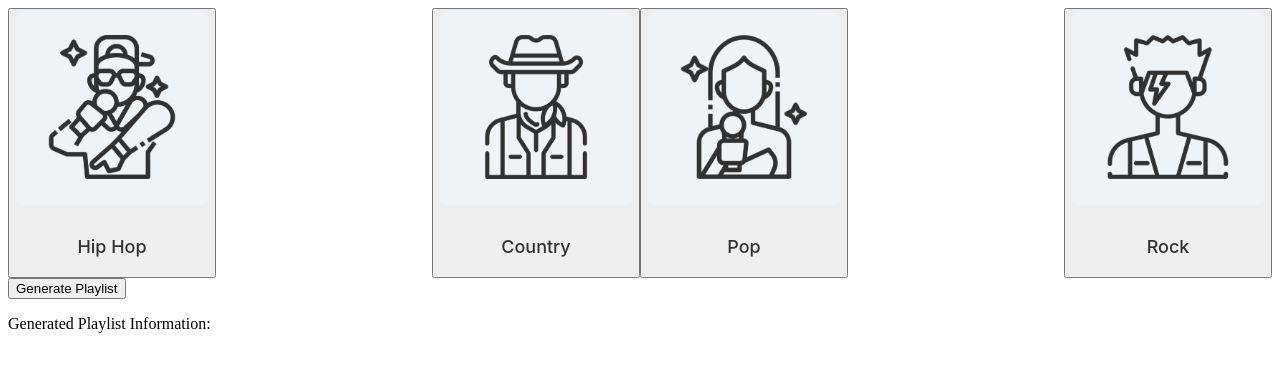
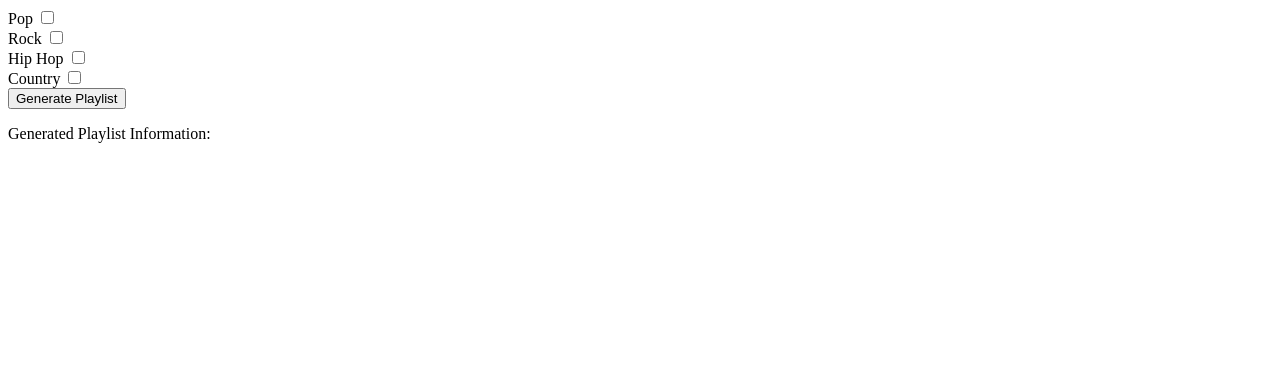
Before and after one commit to liammoreland/liammoreland.github.io, a plain HTML site: page callback.html in a window 1280 px wide. Drawn offline with Linux system fonts and the light colour scheme.

Commit message:
changed back to checkboxes

```diff
--- a/callback.html
+++ b/callback.html
@@ -2,152 +2,19 @@
 <html>
 <head>
     <title>Playlist Generator</title>
-    <style>
-
-.top-genre-section p {
-    margin: 0;
-    padding-bottom: 32px;
-}
-
-.top-genre-section button {
-    background-color: transparent;
-    border: none;
-}
-
-.genre-img {
-    background-color: #F0F3F5;
-    border-radius: 10px;
-}
-
-
-.genre-icon p {
-    display: flex;
-    justify-content: center;
-    padding-top: 12px;
-    color: var(--ACT-Black, #313131);
-    font-family: Inter;
-    font-size: 1.12371rem;
-    font-style: normal;
-    font-weight: 500;
-    line-height: normal;
-}
-
-.genre-icon img {
-    width: 144px;
-    padding: 24px;
-}
-
-.genre-btn-container {
- display: flex;
- align-items: center;
-}
-
-.genre-row1 {
-    display: flex;
-    flex-direction: row;
-    justify-content: space-between;
-    min-width: 100%;
-}
-
-.genre-row {
-    display: flex;
-    justify-content: space-between;
-    min-width: 50%;
-}
-
-@media (max-width: 800px) {
-
-
-.top-genre-section {
-    padding-bottom: 136px;
-}
-    .top-genre-section {
-        padding: 0;
-        padding-bottom: 148px;
-    }
-    .genre-row1 {
-        display: block;
-    }
-    .genre-btn-container {
-        display: flex;
-        align-items: center;
-        justify-content: center;
-       }
-
-
-    .top-genre-section .container {
-        padding-top: 2.29rem;
-        padding-bottom: 2.29rem;
-    }
-
-    .genre-row {
-        padding: 0 12px 0 12 px;
-
-    }
-}
-    </style>
 </head>
 <body>
-    <div class="genre-row1">
-        <div class="row genre-row">
-            <div class="col-6 genre-btn-container">
-                <button class="genre-button" data-genre="" data-image1="imgs/rap.png.png"
-                    data-image2="imgs/rap-red.png">
-                    <div class="genre-icon">
-                        <div class="genre-img">
-                            <img src="imgs/rap.png.png" alt="Rap Icon">
-                        </div>
-                        <div>
-                            <p class="genre-text">Hip Hop</p>
-                        </div>
-                    </div>
-                </button>
-            </div>
-            <div class="col-6 d-flex genre-btn-container">
-                <button class="genre-button" data-image1="imgs/country.png.png"
-                    data-image2="imgs/country-red.png">
-                    <div class="genre-icon">
-                        <div class="genre-img">
-                            <img src="imgs/country.png.png" alt="Country Icon">
-                        </div>
-                        <div>
-                            <p class="genre-text">Country</p>
-                        </div>
-                    </div>
-                </button>
-            </div>
-        </div>
-        <div class="row genre-row">
-            <div class="col-6 d-flex genre-btn-container">
-                <button class="genre-button" data-image1="imgs/pop.png.png"
-                    data-image2="imgs/pop-red.png">
-                    <div class="genre-icon">
-                        <div class="genre-img">
-                            <img src="imgs/pop.png.png" alt="Pop Icon">
-                        </div>
-                        <div>
-                            <p class="genre-text">Pop</p>
-                        </div>
-                    </div>
-                </button>
-            </div>
-            <div class="col-6 d-flex genre-btn-container">
-                <button class="genre-button" data-image1="imgs/rock.png.png"
-                    data-image2="imgs/rock-red.png">
-                    <div class="genre-icon">
-                        <div class="genre-img">
-                            <img src="imgs/rock.png.png" alt="Rock Icon">
-                        </div>
-                        <div>
-                            <p class="genre-text">Rock</p>
-                        </div>
-                    </div>
-                </button>
-            </div>
-        </div>
-    </div>
+    <label for="pop">Pop</label>
+    <input type="checkbox" id="pop" name="genre" value="pop"><br>
 
+    <label for="rock">Rock</label>
+    <input type="checkbox" id="rock" name="genre" value="rock"><br>
 
+    <label for="hip-hop">Hip Hop</label>
+    <input type="checkbox" id="hip-hop" name="genre" value="hip-hop"><br>
+
+    <label for="country">Country</label>
+    <input type="checkbox" id="country" name="genre" value="country"><br>
 
     <button id="generate-btn" type="button">Generate Playlist</button>
 
--- a/test2.js
+++ b/test2.js
@@ -8,41 +8,22 @@ params.forEach((param) => {
 });
 
 console.log(hashParams.access_token);
-
-document.addEventListener("DOMContentLoaded", function () {
-    const buttons = document.querySelectorAll(".genre-button");
-
-    const selectedGenres = new Set(); // Store the selected genres in a Set
-
-    buttons.forEach(function (button) {
-        const img = button.querySelector(".genre-img img");
-        const imgSrc1 = button.getAttribute("data-image1");
-        const imgSrc2 = button.getAttribute("data-image2");
-
-        button.addEventListener("click", function () {
-            const genreText = button.querySelector(".genre-text").innerText; // Updated
-
-            if (selectedGenres.has(genreText)) {
-                // Genre is already selected, so unselect it
-                selectedGenres.delete(genreText);
-                img.src = imgSrc1;
-                button.style.color = ""; // Revert to original text color
-            } else {
-                // Genre is not selected, so select it
-                selectedGenres.add(genreText);
-                img.src = imgSrc2;
-                button.style.color = "#EC4343"; // Change text color
-            }
-        });
-    });
-
 document.getElementById("generate-btn").addEventListener("click", generatePlaylist);
 
 function generatePlaylist() {
-        if (selectedGenres.size === 0) {
+    const selectedGenres = [];
+    const checkboxes = document.querySelectorAll('input[type="checkbox"]');
+
+    checkboxes.forEach(checkbox => {
+        if (checkbox.checked) {
+            selectedGenres.push(checkbox.value);
+        }
+    });
+
+    if (selectedGenres.length === 0) {
         alert("Please select at least one genre.");
     } else {
-            createPlaylist([...selectedGenres]); // Convert the Set to an array
+        createPlaylist(selectedGenres);
     }
 }
 
@@ -84,9 +65,6 @@ document.addEventListener("DOMContentLoaded", function () {
                 .then(response => response.json())
                 .then(result => {
                     console.log(`Added tracks to the playlist: ${result.snapshot_id}`);
-
-                        // Display the created playlist details (name and link) to the user
-                        displayCreatedPlaylist(playlist);
                 })
                 .catch(error => console.error(`Error adding tracks to the playlist: ${error}`));
             })
@@ -107,4 +85,3 @@ document.addEventListener("DOMContentLoaded", function () {
         <p>Playlist Name: <a href="${playlistUrl}" target="_blank">${playlistName}</a></p>
     `;
 }
-});
```
Lines whose indentation alone changed are shown as unchanged.
